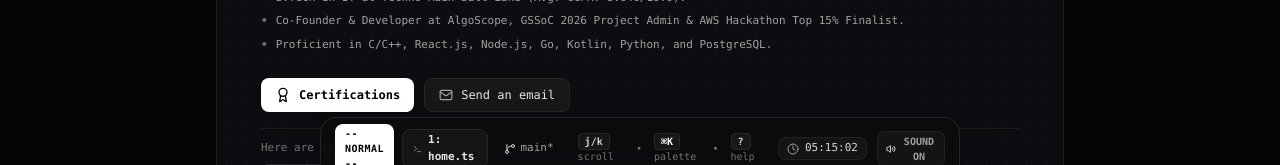
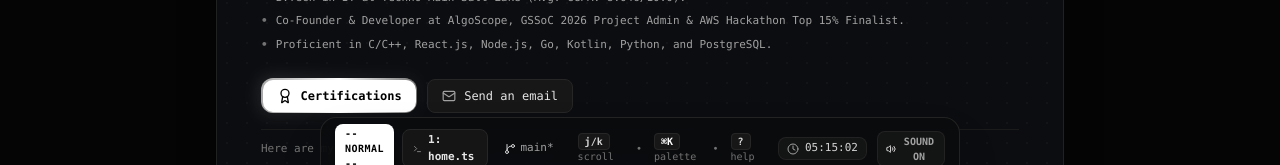
Before and after one commit to Bimbok/minimal-bratik, a Next.js app: page / in a window 1280 px wide. Shown: the part 608-773 px from the top of the page. Built offline with nearby package versions, Linux system fonts and the light colour scheme; no server answers.

Commit message:
style: add sleek metallic gradient border and ambient glow around Certifications button

```diff
--- a/components/HeroSection.tsx
+++ b/components/HeroSection.tsx
@@ -96,18 +96,23 @@ export const HeroSection: React.FC = () => {
           </ul>
         </div>
 
-        {/* Call to Action Buttons: Certifications Button instead of Explore Projects */}
-        <div className="flex flex-wrap gap-2.5 pt-2 text-xs">
+        {/* Call to Action Buttons: Certifications Button with sleek gradient border & ambient glow */}
+        <div className="flex flex-wrap items-center gap-2.5 pt-2 text-xs">
+          <div className="relative group/cert inline-flex rounded-xl p-[1.5px] bg-gradient-to-r from-neutral-400 via-white to-neutral-500 hover:from-white hover:via-neutral-200 hover:to-neutral-400 transition-all duration-500 shadow-md hover:shadow-lg hover:shadow-white/10">
+            {/* Ambient Background Glow */}
+            <div className="absolute -inset-0.5 rounded-xl bg-gradient-to-r from-white/30 via-neutral-300/20 to-white/10 blur-sm opacity-40 group-hover/cert:opacity-100 transition duration-500 pointer-events-none" />
+
             <button
               onClick={() => {
                 audioEngine.playKeyClick("down");
                 setCertificationsOpen(true);
               }}
-            className="px-3.5 py-2 rounded-lg bg-white text-black font-extrabold hover:bg-neutral-200 transition-all flex items-center gap-2 shadow-md cursor-pointer"
+              className="relative px-3.5 py-2 rounded-[10px] bg-white text-black font-extrabold hover:bg-neutral-100 transition-all flex items-center gap-2 cursor-pointer z-10"
             >
               <Award className="w-4 h-4 text-black shrink-0" />
               <span>Certifications</span>
             </button>
+          </div>
 
           <a
             href={`mailto:${PORTFOLIO_DATA.profile.socials.email}`}
```
Lines whose indentation alone changed are shown as unchanged.
